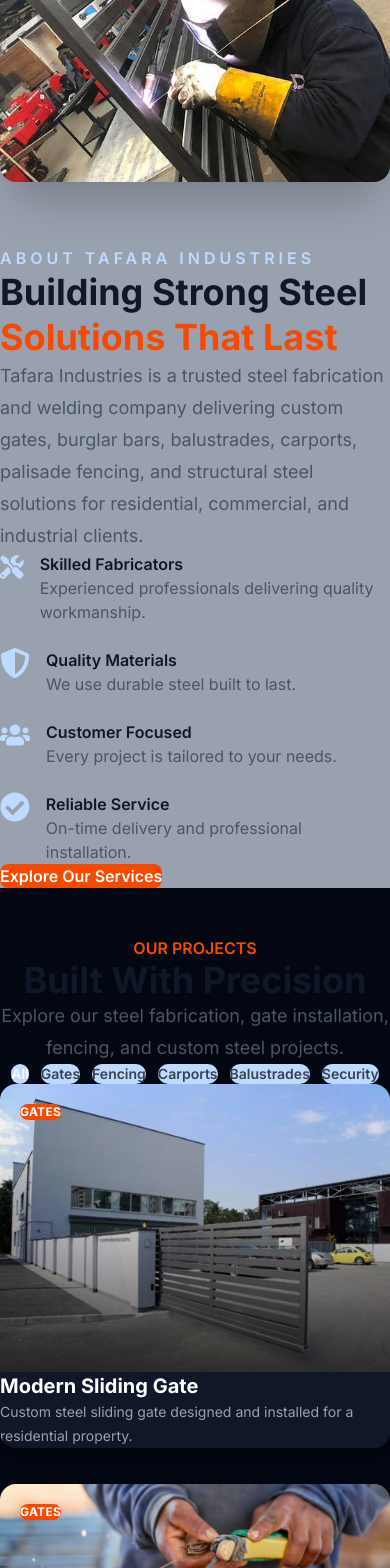
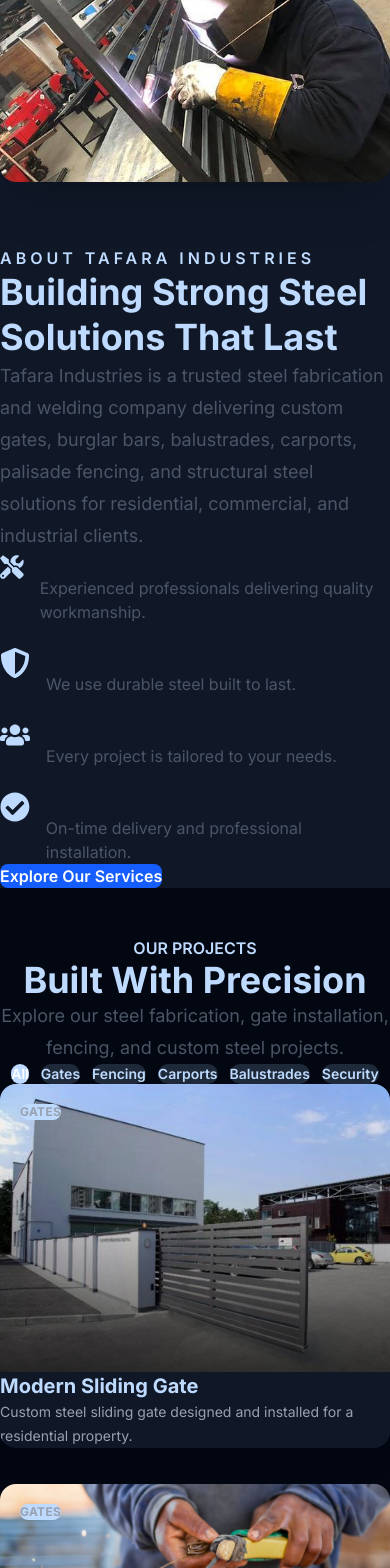
Before and after one commit to Edward2020-cmd/tafaraindustries, a React (Vite) app: page / in a window 390 px wide. Shown: the part 1064-2632 px from the top of the page. Built offline with nearby package versions, Linux system fonts and the light colour scheme.

Commit message:
margin added

```diff
--- a/src/assets/Components/AboutUs.jsx
+++ b/src/assets/Components/AboutUs.jsx
@@ -12,7 +12,7 @@
   return (
     <section
       id="about"
-      className="bg-gray-400 py-24"
+      className="bg-gray-900  py-24"
     >
      <div className="mx-auto max-w-7xl px-6">
         <div className="grid items-center gap-16 lg:grid-cols-2">
@@ -34,9 +34,9 @@
               About Tafara Industries
             </p>
 
-            <h2 className="mt-4 text-4xl font-bold leading-tight text-gray-900 md:text-5xl">
+            <h2 className="mt-4 text-4xl font-bold leading-tight text-blue-200 md:text-5xl">
               Building Strong Steel
-              <span className="block text-orange-600">
+              <span className="block text-blues-200">
                 Solutions That Last
               </span>
             </h2>
@@ -106,7 +106,7 @@
 
             <a
               href="#services"
-              className="mt-10 inline-flex rounded-lg bg-orange-600 px-8 py-4 font-semibold text-white transition hover:bg-orange-700"
+              className="mt-10 inline-flex rounded-lg bg-blue-600 px-8 py-4 font-semibold text-white transition hover:bg-orange-700"
             >
               Explore Our Services
             </a>
--- a/src/assets/Components/Gallery.jsx
+++ b/src/assets/Components/Gallery.jsx
@@ -154,11 +154,11 @@
 
                 <div className="absolute bottom-0 left-0 right-0 translate-y-6 p-6 opacity-0 transition duration-500 group-hover:translate-y-0 group-hover:opacity-100">
 
-                  <span className="text-sm font-semibold uppercase tracking-wider text-orange-400">
+                  <span className="text-sm font-semibold uppercase tracking-wider text-blue-200">
                     {item.category}
                   </span>
 
-                  <h3 className="mt-2 text-xl font-bold text-white">
+                  <h3 className="mt-2 text-xl font-bold text-blue-200">
                     {item.title}
                   </h3>
 
--- a/src/assets/Components/Projects.jsx
+++ b/src/assets/Components/Projects.jsx
@@ -82,11 +82,11 @@
       <div className="mx-auto items-center justify-center">
         {/* Heading */}
         <div className="text-center">
-          <p className="mt-8 text-center text-orange-600 md:text-5xl font-semibold font-bold uppercase">
+          <p className="mt-8 text-center text-blue-200 md:text-5xl font-semibold font-bold uppercase">
             Our Projects
           </p>
 
-          <h2 className="mt-14 text-4xl font-bold text-gray-900 md:text-2xl">
+          <h2 className="mt-14 text-4xl font-bold text-blue-200 md:text-2xl">
             Built With Precision
           </h2>
 
@@ -105,7 +105,7 @@
               className={`rounded-3xl px-5 py-2.5 text-sm font-semibold transition px-6 ${
                 activeCategory === category
                   ? "bg-blue-200 text-white"
-                  : "bg-blue-200 text-gray-700 hover:bg-orange-100 hover:text-blue-300 mb-10"
+                  : "bg-gray-800 text-blue-200 hover:bg-blue-600 hover:text-blue-300 mb-10 hover:text-white"
               }`}
             >
               {category}
@@ -141,19 +141,19 @@
                   <div className="absolute inset-0 bg-gradient-to-t from-black/90 via-black/20 to-transparent opacity-80" />
 
                   {/* Category */}
-                  <span className="absolute left-5 top-5 rounded-full bg-orange-600 px-4 py-1.5 text-xs font-bold uppercase tracking-wide text-white">
+                  <span className="absolute left-5 top-5 rounded-full bg-blue-200 px-4 py-1.5 text-xs font-bold uppercase tracking-wide text-gray-400">
                     {project.category}
                   </span>
 
                   {/* Hover button */}
-                  <div className="absolute bottom-5 right-5 flex h-11 w-11 translate-y-4 items-center justify-center rounded bg-orange-600 text-white opacity-0 transition duration-300 group-hover:translate-y-0 group-hover:opacity-100">
+                  <div className="absolute bottom-5 right-5 flex h-11 w-11 translate-y-4 items-center justify-center rounded bg-blue-200 text-gray-400 opacity-0 transition duration-300 group-hover:translate-y-0 group-hover:opacity-100">
                     <FaArrowRight />
                   </div>
                 </div>
 
                 {/* Content */}
                 <div className="p-6">
-                  <h3 className="text-xl font-bold text-white">
+                  <h3 className="text-xl font-bold text-blue-200">
                     {project.title}
                   </h3>
 
--- a/src/assets/Components/WhyChooseUs.jsx
+++ b/src/assets/Components/WhyChooseUs.jsx
@@ -103,7 +103,7 @@
 
                       {/* Text */}
                       <div className="min-w-0">
-                        <h3 className="text-base font-bold text-white sm:text-lg">
+                        <h3 className="text-base font-bold text-blue-200 sm:text-lg">
                           {reason.title}
                         </h3>
 
```
